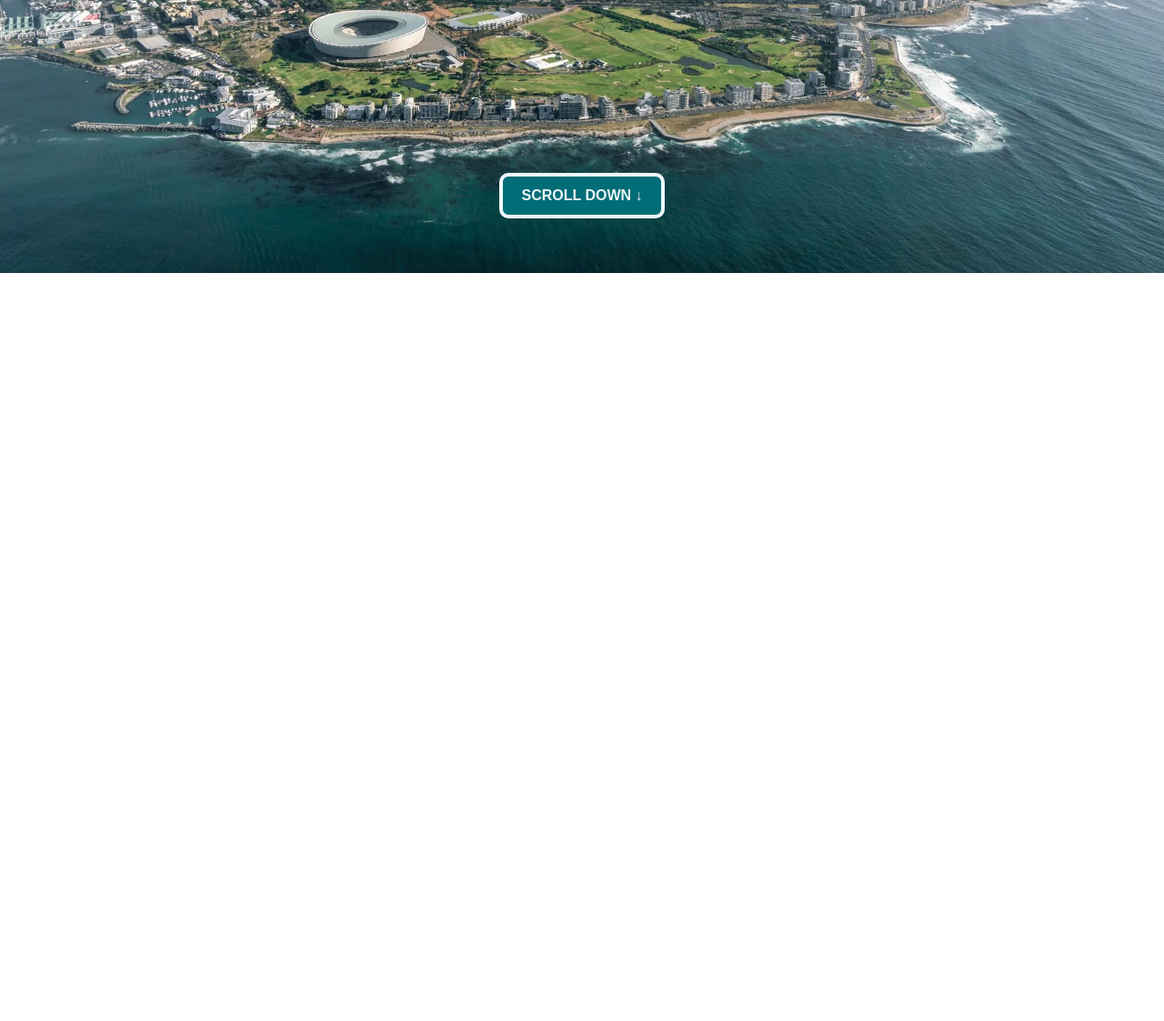
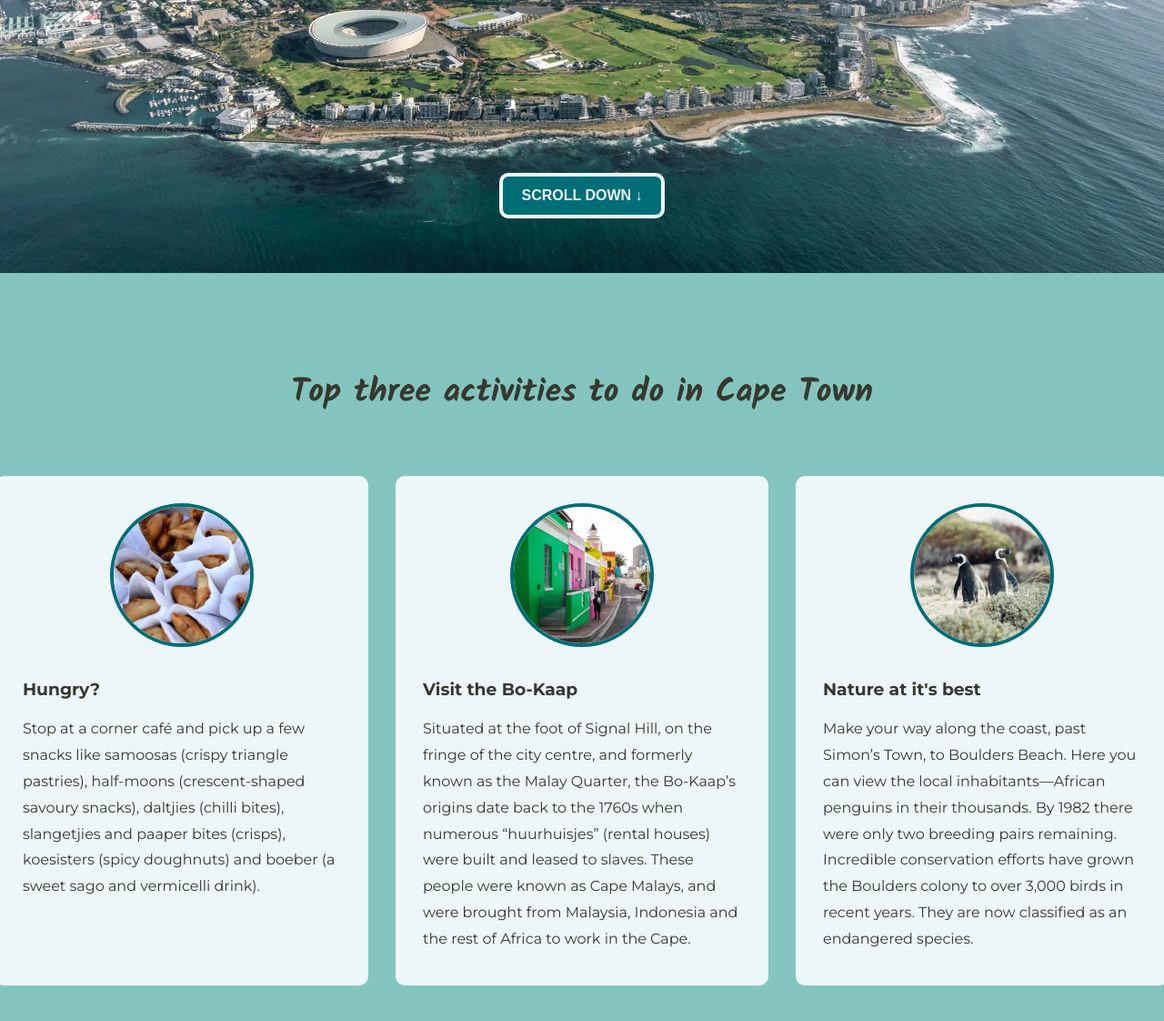
Before and after one commit to MartinFlischman/hometown-homepage, a plain HTML site: page index.html in a window 1280 px wide. Shown: the part 500-1622 px from the top of the page at 91% size. Before the commit the page ends 800 px from the top, so only its background shows below. Drawn offline with Linux system fonts and the light colour scheme.

Commit message:
Activities section
- Activities section completed,
- Cards added, including an image to display the activities, a title and information about the activities.

```diff
--- a/index.html
+++ b/index.html
@@ -23,27 +23,74 @@
 		<div class="hero-section">
 			<div class="hero-top">
 				<h1>Welcome to Cape Town</h1>
-				<h2>
+				<p class="sub-heading">
 					Enjoy good food, the rich culture and breathtaking scenery <br />
 					in the mother city of South Africa.
-				</h2>
+				</p>
 			</div>
 			<div>
-				<button class="scroll-down" href="#activities">
-					Scroll Down &darr;
-				</button>
+				<a href="#activities"
+					><button class="scroll-down">Scroll Down &darr;</button></a
+				>
 			</div>
 		</div>
 
 		<!-- ACTIVITIES SECTION -->
-		<!-- <div id="activities">
-			<h3>Top three activities to do at Cape Town</h3>
-			<img src="" />
-			<img src="" />
-			<img src="" />
-		</div> -->
+		<div id="activities">
+			<h2>Top three activities to do in Cape Town</h2>
+			<div class="activities-container">
+				<div class="activity-card">
+					<img
+						src="images/samosas.webp"
+						alt="Delicious somosas, ready to be eaten"
+						class="activity-img"
+					/>
+					<h3>Hungry?</h3>
+					<p class="activity-info">
+						Stop at a corner café and pick up a few snacks like samoosas (crispy
+						triangle pastries), half-moons (crescent-shaped savoury snacks),
+						daltjies (chilli bites), slangetjies and paaper bites (crisps),
+						koesisters (spicy doughnuts) and boeber (a sweet sago and vermicelli
+						drink).
+					</p>
+				</div>
+				<div class="activity-card">
+					<img
+						src="images/bo-kaap.webp"
+						alt="The colorful houses of the Bo-Kaap district"
+						class="activity-img"
+					/>
+					<h3>Visit the Bo-Kaap</h3>
+					<p class="activity-info">
+						Situated at the foot of Signal Hill, on the fringe of the city
+						centre, and formerly known as the Malay Quarter, the Bo-Kaap’s
+						origins date back to the 1760s when numerous “huurhuisjes” (rental
+						houses) were built and leased to slaves. These people were known as
+						Cape Malays, and were brought from Malaysia, Indonesia and the rest
+						of Africa to work in the Cape.
+					</p>
+				</div>
+				<div class="activity-card">
+					<img
+						src="images/penguins.webp"
+						alt="Happy penguins making their way to the water"
+						class="activity-img"
+					/>
+					<h3>Nature at it's best</h3>
+					<p class="activity-info">
+						Make your way along the coast, past Simon’s Town, to Boulders Beach.
+						Here you can view the local inhabitants—African penguins in their
+						thousands. By 1982 there were only two breeding pairs remaining.
+						Incredible conservation efforts have grown the Boulders colony to
+						over 3,000 birds in recent years. They are now classified as an
+						endangered species.
+					</p>
+				</div>
+			</div>
+		</div>
 
 		<!-- GUIDE SECTION -->
+
 		<!-- <div>
 			<h3>Your guide</h3>
 			<p>
--- a/styles.css
+++ b/styles.css
@@ -2,6 +2,7 @@ html,
 body {
 	margin: 0;
 	font-family: "Montserrat", sans-serif;
+	color: #36382e;
 	text-align: center;
 	scroll-behavior: smooth;
 }
@@ -20,21 +21,22 @@ body {
 
 h1 {
 	background: #edf6f9;
-	color: #36382e;
+
 	font-family: "Kalam", cursive;
 	font-weight: 700;
-	font-size: 40px;
-	line-height: 36px;
-	padding: 12px 20px;
+	font-size: 44px;
+	line-height: 1.2;
+	margin: 0 0 8px;
+	padding: 10px 20px 6px;
 	border-radius: 10px;
+	display: inline-block;
 }
 
-h2 {
+.sub-heading {
 	background: #edf6f9;
-	color: #36382e;
 	font-weight: 700;
-	font-size: 22px;
-	line-height: 22px;
+	font-size: 18px;
+	line-height: 1.2;
 	padding: 12px 20px;
 	border-radius: 10px;
 }
@@ -61,3 +63,49 @@ h2 {
 	border: 4px solid #006d77;
 	cursor: pointer;
 }
+
+#activities {
+	background: #83c5be;
+	padding: 80px 50px;
+	display: flex;
+	flex-direction: column;
+	align-items: center;
+}
+
+h2 {
+	font-family: "Kalam", cursive;
+	font-weight: 700;
+	font-size: 36px;
+	line-height: 1.2;
+	padding: 0 0 40px;
+}
+
+.activities-container {
+	display: flex;
+}
+
+.activity-card {
+	background: #edf6f9;
+	width: 350px;
+	margin: 0 15px;
+	padding: 30px 30px 20px;
+	border-radius: 10px;
+}
+
+.activity-img {
+	width: 150px;
+	height: auto;
+	margin: 0 auto 12px;
+	border: 4px solid #006d77;
+	border-radius: 50%;
+}
+
+h3 {
+	text-align: left;
+}
+
+.activity-info {
+	text-align: left;
+	max-width: 75ch;
+	line-height: 1.8;
+}
```
Also changed, not shown: 1 other file.
